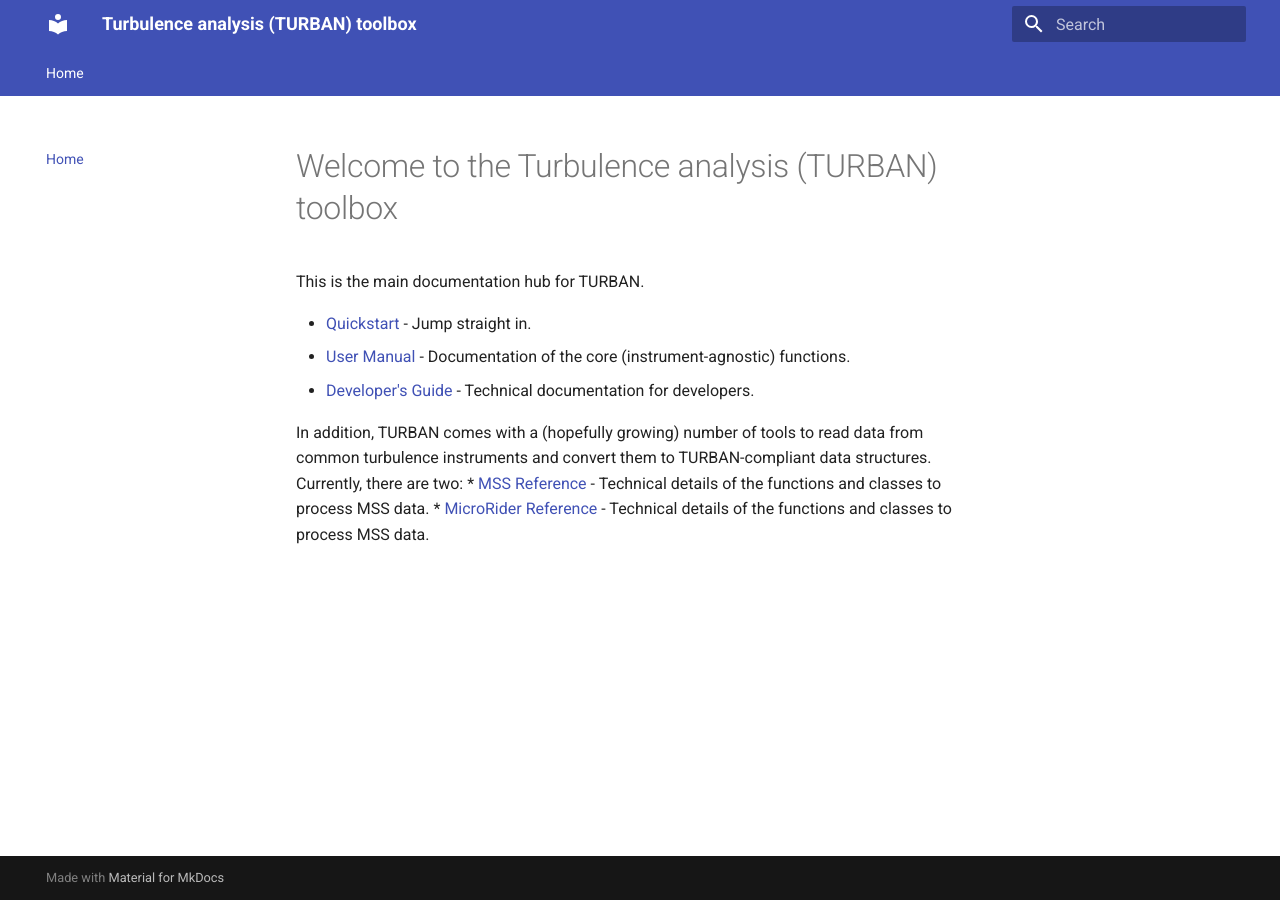
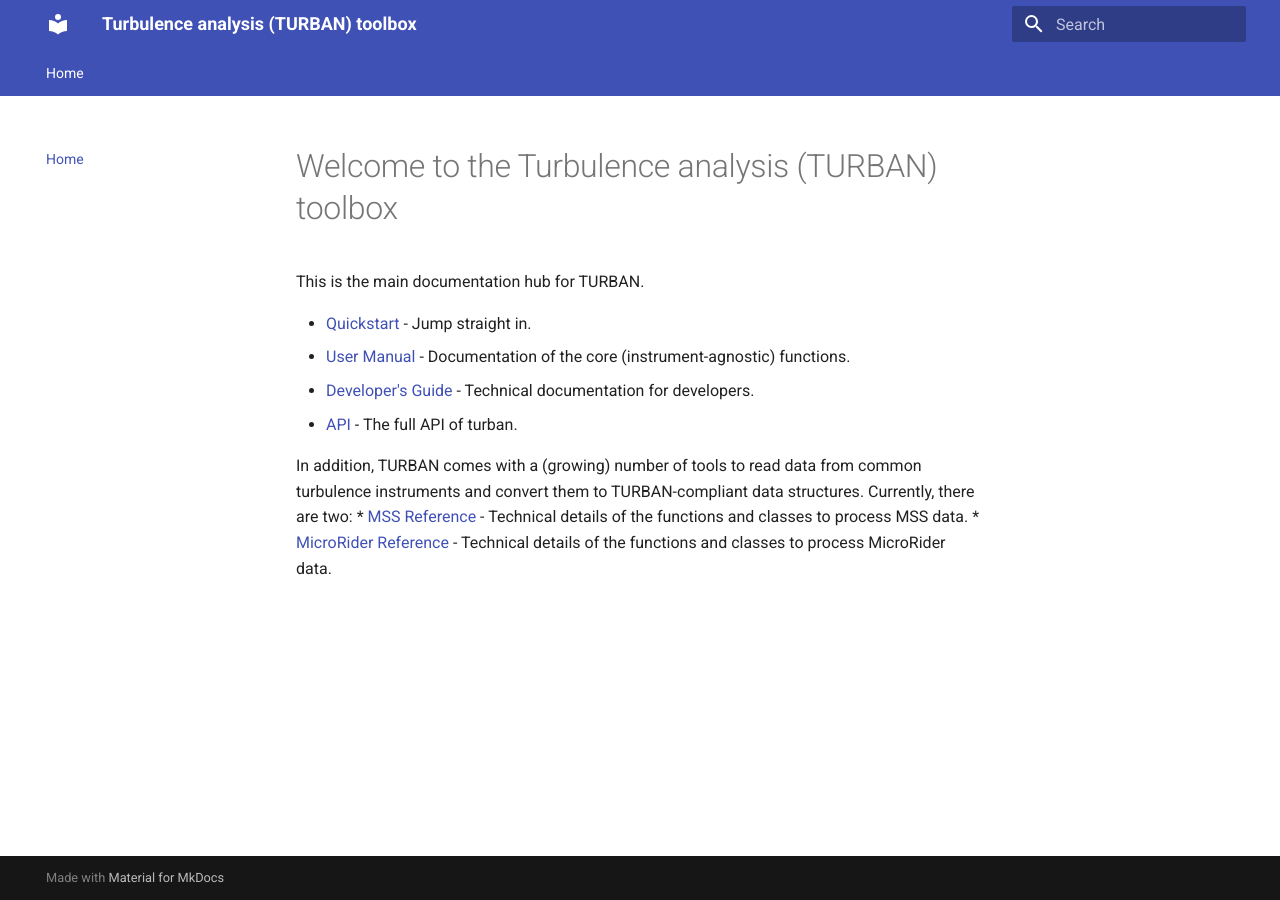
Before and after one commit to turban-toolbox/turban-toolbox, an MkDocs documentation site: the page built from docs/index.md, in a window 1280 px wide. Built offline with MkDocs 1.6.1 and Material for MkDocs 9.7.7, drawn with Linux system fonts in a browser that asks for light colours.

Commit message:
merge small tweaks from the dummy public turban repo

```diff
--- a/docs/index.md
+++ b/docs/index.md
@@ -5,8 +5,9 @@ This is the main documentation hub for TURBAN.
 * [Quickstart](quickstart.md) - Jump straight in.
 * [User Manual](manual.md) - Documentation of the core (instrument-agnostic) functions.
 * [Developer's Guide](manual.md) - Technical documentation for developers.
+* [API](api.md) - The full API of turban.
 
-In addition, TURBAN comes with a (hopefully growing) number of tools to read data from common turbulence instruments and convert them to TURBAN-compliant data structures.
+In addition, TURBAN comes with a (growing) number of tools to read data from common turbulence instruments and convert them to TURBAN-compliant data structures.
 Currently, there are two:
 * [MSS Reference](mss.md) - Technical details of the functions and classes to process MSS data.
-* [MicroRider Reference](urider.md) - Technical details of the functions and classes to process MSS data.
+* [MicroRider Reference](urider.md) - Technical details of the functions and classes to process MicroRider data.
--- /dev/null
+++ b/docs/requirements.txt
@@ -0,0 +1,2 @@
+mkdocs-material
+mkdocstrings[python]
```
Also changed, not shown: docs/api.md (added, +11 -0 lines).
